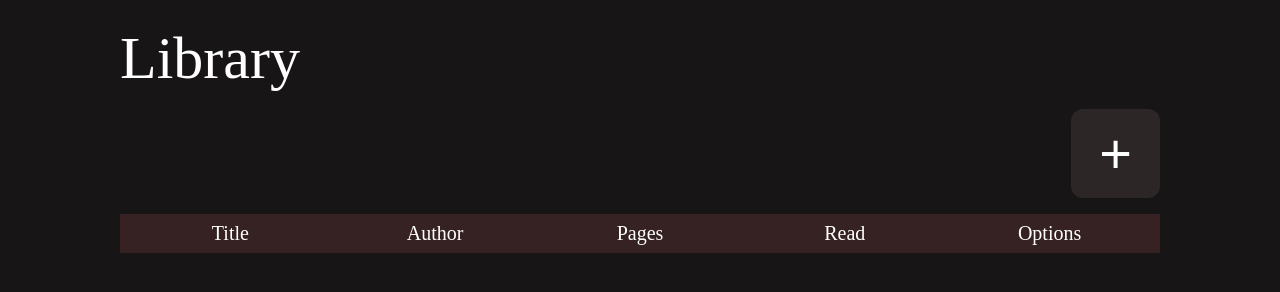
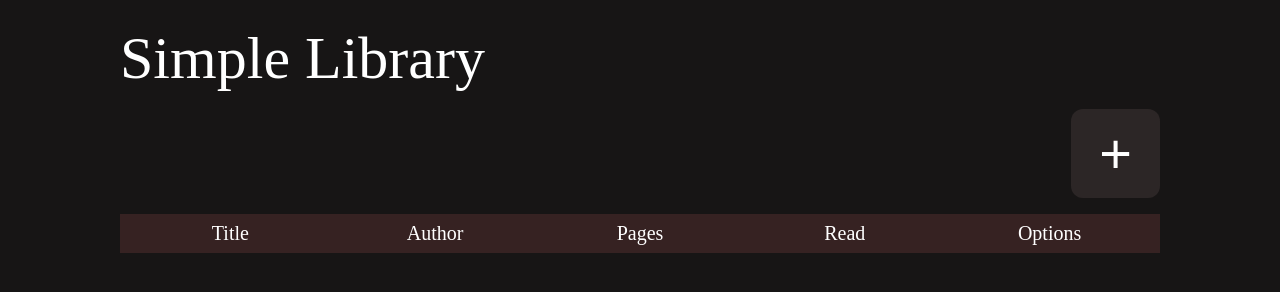
Before and after one commit to MisharyD/library, a plain HTML site: page index.html in a window 1280 px wide. Drawn offline with Linux system fonts and the light colour scheme.

```diff
--- a/index.html
+++ b/index.html
@@ -7,7 +7,7 @@
     <link rel="stylesheet" href="style.css">
 </head>
 <body>
-    <div class = "heading">Library</div>
+    <div class = "heading">Simple Library</div>
     <button class="showFormButton">+</button>
     <div class = "booksContainer">
         <div class ="bookCard">
```
